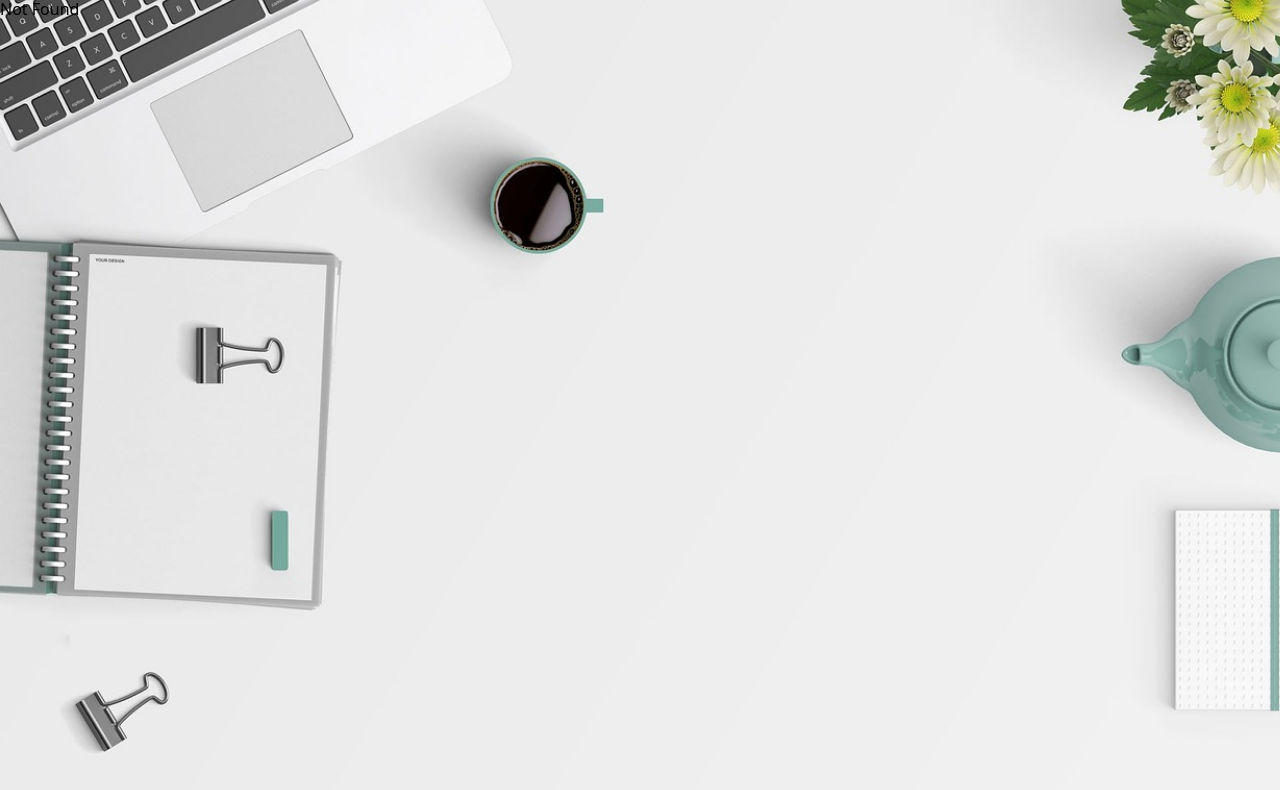
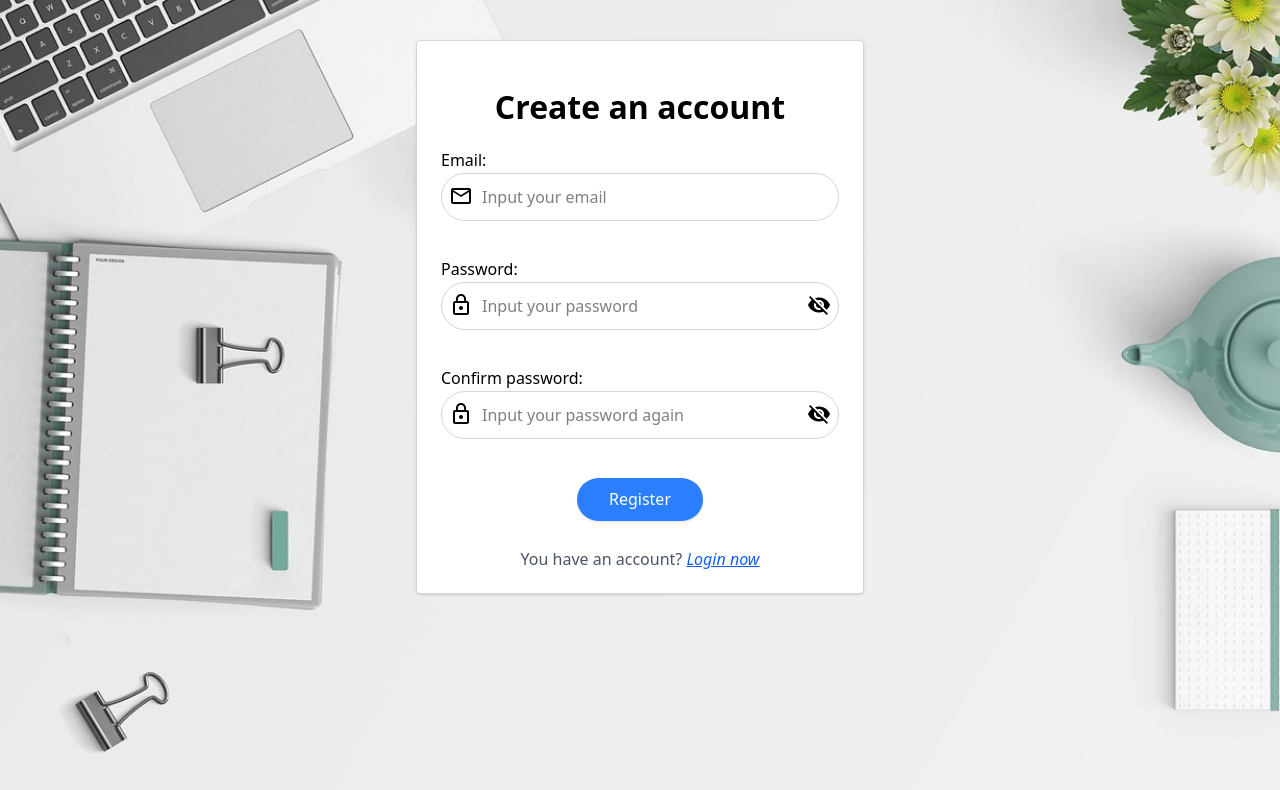
Before and after one commit to ndmanhSoict/ToDoListExercise, a React (Vite) app: page /register in a window 1280 px wide. Shown: the top 790 px of the page. Built offline with nearby package versions, Linux system fonts and the light colour scheme.

Commit message:
feat: create Register Page

```diff
--- a/src/features/auth/page/LoginPage.tsx
+++ b/src/features/auth/page/LoginPage.tsx
@@ -64,7 +64,7 @@ export default function LoginPage() {
           <span className="text-gray-600">Don't have an account? </span>
           <a
             className="text-blue-600 italic underline cursor-pointer hover:text-blue-800 active:text-red-600"
-            href="#"
+            href="/register"
           >
             Register here
           </a>
--- a/src/features/auth/page/RegisterPage.tsx
+++ b/src/features/auth/page/RegisterPage.tsx
@@ -0,0 +1,90 @@
+import { useState } from 'react';
+import InputAuth from '../../../shared/components/InputAuth';
+import ButtonBasic from '../../../shared/components/ButtonBasic';
+import { useForm } from 'react-hook-form';
+import { registerSchema, type RegisterSchema } from '../schemas/authSchema';
+import { zodResolver } from '@hookform/resolvers/zod';
+
+export default function RegisterPage() {
+  const [hidePassword, setHidePassword] = useState(true);
+  const [hideConfirmPassword, setHideConfirmPassword] = useState(true);
+  const form = useForm<RegisterSchema>({
+    resolver: zodResolver(registerSchema),
+  });
+
+  const onSubmit = (data: RegisterSchema) => {
+    console.log('Dữ liệu hợp lệ:', data);
+  };
+  return (
+    <>
+      <div className="max-w-md mx-auto mt-10 p-6 bg-white border border-gray-300 rounded shadow">
+        <form action="" method="post" onSubmit={form.handleSubmit(onSubmit)}>
+          <h1 className="block text-center text-2xl font-bold mb-4">Create an account</h1>
+          <InputAuth
+            form={form}
+            type="email"
+            name="email"
+            namevalidate="email"
+            iconleft={<i className="material-icons">mail_outline</i>}
+            placeholder="Input your email"
+            required={true}
+          />
+          {/* <br className="my-4" /> */}
+          <InputAuth
+            form={form}
+            type={hidePassword ? 'password' : 'text'}
+            name="password"
+            namevalidate="password"
+            iconleft={<i className="material-icons">lock_outline</i>}
+            iconright={
+              <i
+                className="material-icons hover:cursor-pointer"
+                onClick={() => setHidePassword(!hidePassword)}
+              >
+                {hidePassword ? 'visibility_off' : 'visibility'}
+              </i>
+            }
+            placeholder="Input your password"
+            required={true}
+          />
+
+          <InputAuth
+            form={form}
+            type={hideConfirmPassword ? 'password' : 'text'}
+            name="Confirm password"
+            namevalidate="confirmPassword"
+            iconleft={<i className="material-icons">lock_outline</i>}
+            iconright={
+              <i
+                className="material-icons hover:cursor-pointer"
+                onClick={() => setHideConfirmPassword(!hideConfirmPassword)}
+              >
+                {hideConfirmPassword ? 'visibility_off' : 'visibility'}
+              </i>
+            }
+            placeholder="Input your password again"
+            required={true}
+          />
+
+          <div className="mb-4 relative w-full">
+            <ButtonBasic
+              type="submit"
+              title="Register"
+              className="absolute right-1/2 transform translate-x-1/2 bg-blue-500 hover:bg-blue-700 py-3 px-8 shadow"
+            />
+          </div>
+        </form>
+
+        <div className="text-center mt-22">
+          <span className="text-gray-600">You have an account? </span>
+          <a
+            className="text-blue-600 italic underline cursor-pointer hover:text-blue-800 active:text-red-600"
+            href="/login"
+          >
+            Login now
+          </a>
+        </div>
+      </div>
+    </>
+  );
+}
--- a/src/routeTree.gen.ts
+++ b/src/routeTree.gen.ts
@@ -10,6 +10,7 @@
 
 import { Route as rootRouteImport } from './routes/__root';
 import { Route as TestRouteImport } from './routes/test';
+import { Route as RegisterRouteImport } from './routes/register';
 import { Route as LoginRouteImport } from './routes/login';
 import { Route as AboutRouteImport } from './routes/about';
 import { Route as IndexRouteImport } from './routes/index';
@@ -17,6 +18,11 @@ import { Route as IndexRouteImport } from './routes/index';
 const TestRoute = TestRouteImport.update({
   id: '/test',
   path: '/test',
+  getParentRoute: () => rootRouteImport,
+} as any);
+const RegisterRoute = RegisterRouteImport.update({
+  id: '/register',
+  path: '/register',
   getParentRoute: () => rootRouteImport,
 } as any);
 const LoginRoute = LoginRouteImport.update({
@@ -39,12 +45,14 @@ export interface FileRoutesByFullPath {
   '/': typeof IndexRoute;
   '/about': typeof AboutRoute;
   '/login': typeof LoginRoute;
+  '/register': typeof RegisterRoute;
   '/test': typeof TestRoute;
 }
 export interface FileRoutesByTo {
   '/': typeof IndexRoute;
   '/about': typeof AboutRoute;
   '/login': typeof LoginRoute;
+  '/register': typeof RegisterRoute;
   '/test': typeof TestRoute;
 }
 export interface FileRoutesById {
@@ -52,20 +60,22 @@ export interface FileRoutesById {
   '/': typeof IndexRoute;
   '/about': typeof AboutRoute;
   '/login': typeof LoginRoute;
+  '/register': typeof RegisterRoute;
   '/test': typeof TestRoute;
 }
 export interface FileRouteTypes {
   fileRoutesByFullPath: FileRoutesByFullPath;
-  fullPaths: '/' | '/about' | '/login' | '/test';
+  fullPaths: '/' | '/about' | '/login' | '/register' | '/test';
   fileRoutesByTo: FileRoutesByTo;
-  to: '/' | '/about' | '/login' | '/test';
-  id: '__root__' | '/' | '/about' | '/login' | '/test';
+  to: '/' | '/about' | '/login' | '/register' | '/test';
+  id: '__root__' | '/' | '/about' | '/login' | '/register' | '/test';
   fileRoutesById: FileRoutesById;
 }
 export interface RootRouteChildren {
   IndexRoute: typeof IndexRoute;
   AboutRoute: typeof AboutRoute;
   LoginRoute: typeof LoginRoute;
+  RegisterRoute: typeof RegisterRoute;
   TestRoute: typeof TestRoute;
 }
 
@@ -76,6 +86,13 @@ declare module '@tanstack/react-router' {
       path: '/test';
       fullPath: '/test';
       preLoaderRoute: typeof TestRouteImport;
+      parentRoute: typeof rootRouteImport;
+    };
+    '/register': {
+      id: '/register';
+      path: '/register';
+      fullPath: '/register';
+      preLoaderRoute: typeof RegisterRouteImport;
       parentRoute: typeof rootRouteImport;
     };
     '/login': {
@@ -106,6 +123,7 @@ const rootRouteChildren: RootRouteChildren = {
   IndexRoute: IndexRoute,
   AboutRoute: AboutRoute,
   LoginRoute: LoginRoute,
+  RegisterRoute: RegisterRoute,
   TestRoute: TestRoute,
 };
 export const routeTree = rootRouteImport
--- /dev/null
+++ b/src/routes/register.tsx
@@ -0,0 +1,6 @@
+import { createFileRoute } from '@tanstack/react-router';
+import RegisterPage from '../features/auth/page/RegisterPage';
+
+export const Route = createFileRoute('/register')({
+  component: RegisterPage,
+});
```
